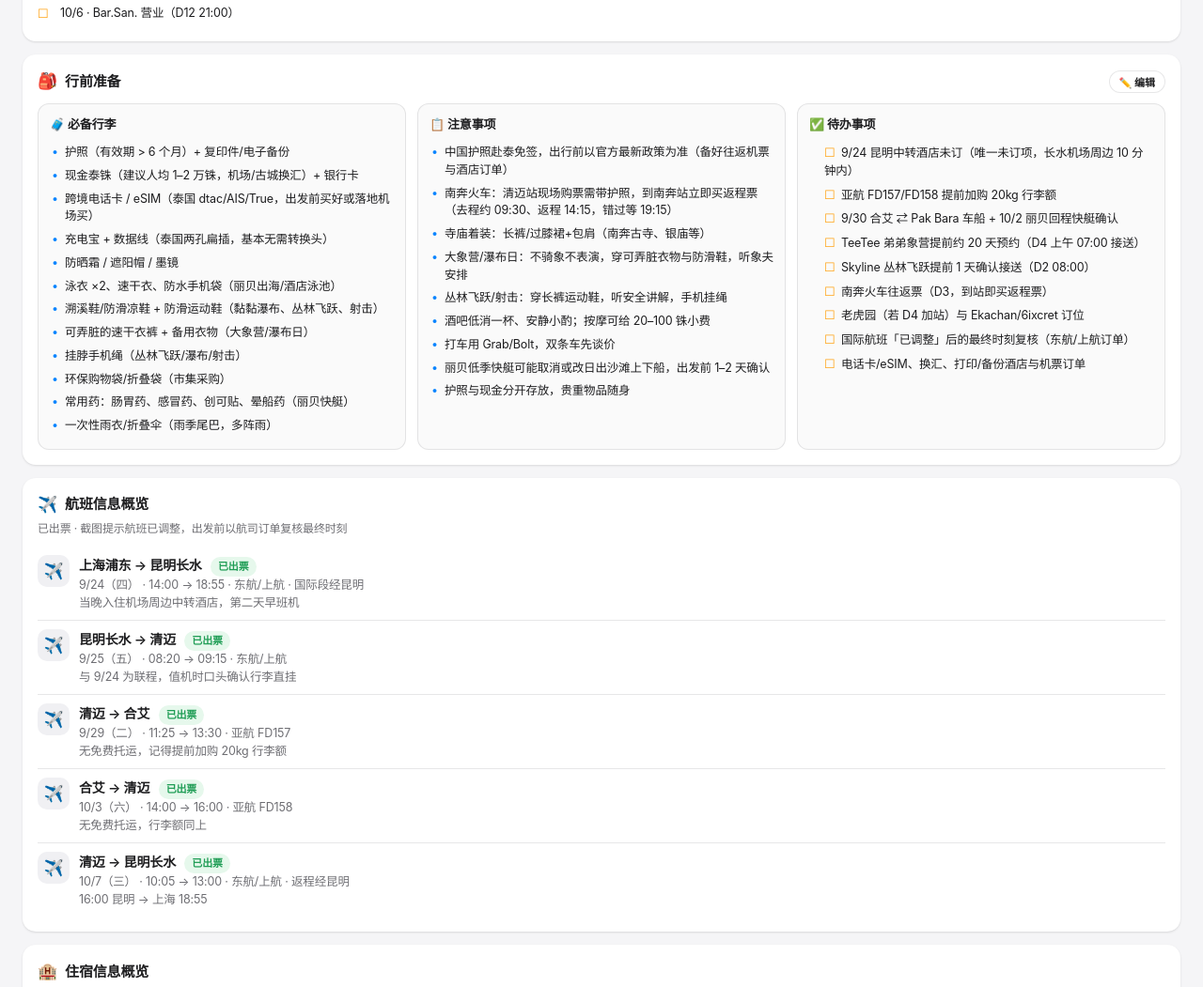
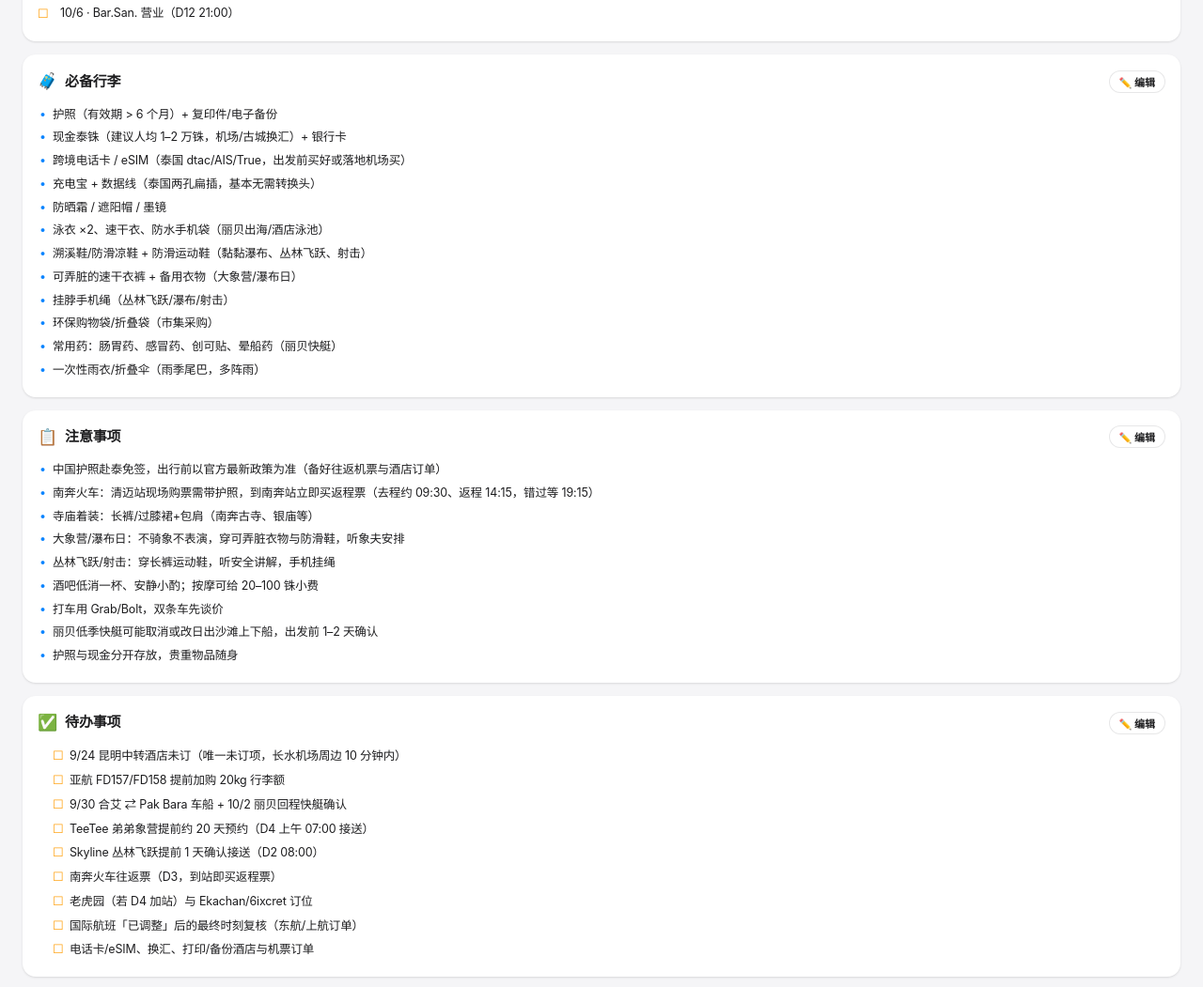
Before and after one commit to MOJOHAPPY/qingmai-lipe-2026, a plain HTML site: page index.html in a window 1280 px wide. Shown: the part 1043-2094 px from the top of the page at 94% size. Drawn offline with Linux system fonts and the light colour scheme.

Commit message:
行前准备拆分为三张可独立编辑卡片（行李/注意事项/待办）

```diff
--- a/index.html
+++ b/index.html
@@ -766,15 +766,11 @@ body.map-hidden .content{width:100%;max-width:none;}
 .chip .dot{width:8px;height:8px;border-radius:50%;}
 
 /* prep grid */
-.prep-grid{display:grid;grid-template-columns:1fr;gap:12px;}
-@media (min-width:640px){.prep-grid{grid-template-columns:repeat(3,1fr);}}
-.prep-col{background:#fafafa;border:1px solid var(--line);border-radius:12px;padding:12px;}
-.prep-col h3{font-size:13px;font-weight:700;margin-bottom:8px;display:flex;align-items:center;gap:6px;}
-.prep-col ul{list-style:none;}
-.prep-col li{font-size:12.5px;color:var(--text);padding:3px 0 3px 16px;position:relative;}
-.prep-col li::before{content:"•";position:absolute;left:2px;color:var(--accent);}
-.prep-col li.todo::before{content:"☐";left:0;color:var(--amber);}
-.prep-col li.done::before{content:"☑";left:0;color:var(--green);}
+.prep-list{list-style:none;margin:0;padding:0;}
+.prep-list li{font-size:12.5px;color:var(--text);padding:3px 0 3px 16px;position:relative;}
+.prep-list li::before{content:"•";position:absolute;left:2px;color:var(--accent);}
+.prep-list li.todo::before{content:"☐";left:0;color:var(--amber);}
+.prep-list li.done::before{content:"☑";left:0;color:var(--green);}
 
 /* list rows */
 .row{display:flex;align-items:flex-start;gap:10px;padding:9px 0;border-bottom:.5px solid var(--line);}
@@ -930,7 +926,7 @@ body.map-hidden .content{width:100%;max-width:none;}
 .ov-tools{display:flex;gap:8px;margin:0 0 12px;flex-wrap:wrap;}
 .li-del{background:none;border:none;color:var(--red);font-size:14px;font-weight:800;margin-left:4px;cursor:pointer;padding:0 2px;}
 .li-add{display:flex;gap:6px;align-items:center;margin-top:4px;list-style:none;}
-.prep-col li.li-add::before,.buy-col li.li-add::before{content:none !important;}
+.prep-list li.li-add::before,.buy-col li.li-add::before{content:none !important;}
 .li-add input{flex:1;min-width:0;padding:6px 8px;border:1px solid var(--line);border-radius:8px;font-size:12px;}
 .edit-bar{display:flex;gap:8px;align-items:center;flex-wrap:wrap;margin:0 0 10px;}
 .tl-edit{display:flex;gap:6px;flex-wrap:wrap;margin-top:6px;}
@@ -972,9 +968,9 @@ body.map-hidden .content{width:100%;max-width:none;}
 .f-row input.f-input{flex:1;min-width:120px;padding:8px 10px;border:1px solid var(--line);border-radius:8px;font-size:13px;background:#fff;color:var(--text);outline:none;}
 .f-row input.f-input:focus{border-color:var(--accent);}
 #ovNav .chip{cursor:pointer;}
-.prep-col li.todo::before{content:none;}
-.prep-col li.todo.done{color:var(--text2);text-decoration:line-through;}
-.prep-col li.todo.done::before{content:none;}
+.prep-list li.todo::before{content:none;}
+.prep-list li.todo.done{color:var(--text2);text-decoration:line-through;}
+.prep-list li.todo.done::before{content:none;}
 .todo-box{display:inline-block;width:16px;cursor:pointer;color:var(--amber);font-size:13px;margin-right:2px;user-select:none;}
 .todo-box.done{color:var(--green);}
 .rem-list{list-style:none;padding:0;margin:0;}
@@ -1163,18 +1159,12 @@ function renderOverview(){
     d.members.map(function(m){ return '<span class="chip avatar">👤 '+esc(m)+'</span>'; }).join("") +
   '</div>';
 
-  var prep = '<div class="card" id="sec-prep">' + cardHead("🎒", "行前准备", "prep") +
-    '<div class="prep-grid">' +
-      '<div class="prep-col"><h3>🧳 必备行李</h3><ul>' +
-        renderListItems("prep.packing", "") +
-      '</ul></div>' +
-      '<div class="prep-col"><h3>📋 注意事项</h3><ul>' +
-        renderListItems("prep.notes", "") +
-      '</ul></div>' +
-      '<div class="prep-col"><h3>✅ 待办事项</h3><ul>' +
-        renderListItems("prep.todos", "todo") +
-      '</ul></div>' +
-    '</div></div>';
+  var prep = '<div class="card" id="sec-pack">' + cardHead("🧳", "必备行李", "packing") +
+    '<ul class="prep-list">' + renderListItems("prep.packing", "") + '</ul></div>' +
+    '<div class="card" id="sec-notes">' + cardHead("📋", "注意事项", "notes") +
+    '<ul class="prep-list">' + renderListItems("prep.notes", "") + '</ul></div>' +
+    '<div class="card" id="sec-todos">' + cardHead("✅", "待办事项", "todos") +
+    '<ul class="prep-list">' + renderListItems("prep.todos", "todo") + '</ul></div>';
 
   var remEditing = EDIT_CARD === "reminders";
   var reminders = '<div class="card" id="sec-reminders"><h2 class="card-h"><span class="ic">🔔</span><span class="t">预约提醒</span><span class="card-tools">' +
@@ -1232,7 +1222,7 @@ function renderOverview(){
     }).join("") + '</div></div>';
 
   var nav = '<div class="card ov-nav-card"><div class="chips" id="ovNav">' +
-    '<button class="chip" data-goto="sec-prep">🎒 行前准备</button>' +
+    '<button class="chip" data-goto="sec-pack">🎒 行前准备</button>' +
     '<button class="chip" data-goto="sec-reminders">🔔 预约</button>' +
     '<button class="chip" data-goto="sec-flights">✈️ 航班</button>' +
     '<button class="chip" data-goto="sec-lodgings">🏨 住宿</button>' +
@@ -2032,15 +2022,21 @@ function defaultList(key){
 function getList(key){ return LIST_OV[key] || defaultList(key); }
 function setList(key, arr){ LIST_OV[key] = arr.slice(); saveListOverrides(); markDirty(); }
 function pushListUndo(key){ LIST_UNDO[key] = LIST_UNDO[key] || []; LIST_UNDO[key].push(JSON.parse(JSON.stringify(getList(key)))); if (LIST_UNDO[key].length > 10) LIST_UNDO[key].shift(); }
+function listKeysFor(cardKey){
+  if (cardKey === "packing") return ["prep.packing"];
+  if (cardKey === "notes") return ["prep.notes"];
+  if (cardKey === "todos") return ["prep.todos"];
+  return ["mustBuy.seven","mustBuy.stores"];
+}
 function undoListCard(cardKey){
-  var keys = cardKey === "prep" ? ["prep.packing","prep.notes","prep.todos"] : ["mustBuy.seven","mustBuy.stores"];
+  var keys = listKeysFor(cardKey);
   var popped = false;
   keys.forEach(function(k){ var h = LIST_UNDO[k] || []; if (h.length){ setList(k, h.pop()); popped = true; } });
   toast(popped ? "已撤销" : "没有可撤销的操作");
   renderOverview();
 }
 function resetListCard(cardKey){
-  var keys = cardKey === "prep" ? ["prep.packing","prep.notes","prep.todos"] : ["mustBuy.seven","mustBuy.stores"];
+  var keys = listKeysFor(cardKey);
   keys.forEach(function(k){ delete LIST_OV[k]; delete LIST_UNDO[k]; });
   saveListOverrides(); markDirty(); toast("已恢复默认"); renderOverview();
 }
@@ -2055,7 +2051,7 @@ function cardHead(icon, title, cardKey, desc){
 }
 function renderListItems(key, cls){
   var items = getList(key);
-  var editing = key.indexOf("prep.") === 0 ? EDIT_CARD === "prep" : EDIT_CARD === "buy";
+  var editing = key.indexOf("prep.") === 0 ? EDIT_CARD === key.slice(5) : EDIT_CARD === "buy";
   var html = "";
   if (editing){
     html += '<li class="li-add"><input type="text" data-addlist="'+key+'" placeholder="新增一项…" maxlength="40"><button class="btn mini" data-addbtn="'+key+'">＋</button></li>';
```
Also changed, not shown: scripts/app-template.html (+25 -29 lines), scripts/verify-app.mjs (+6 -6 lines), 清迈丽贝·旅行助手.html (+25 -29 lines), 地点列表如下，标注了必去的必须规划行程，其他的以顺路、评分高为主进行每.txt (added), 1 other file.
